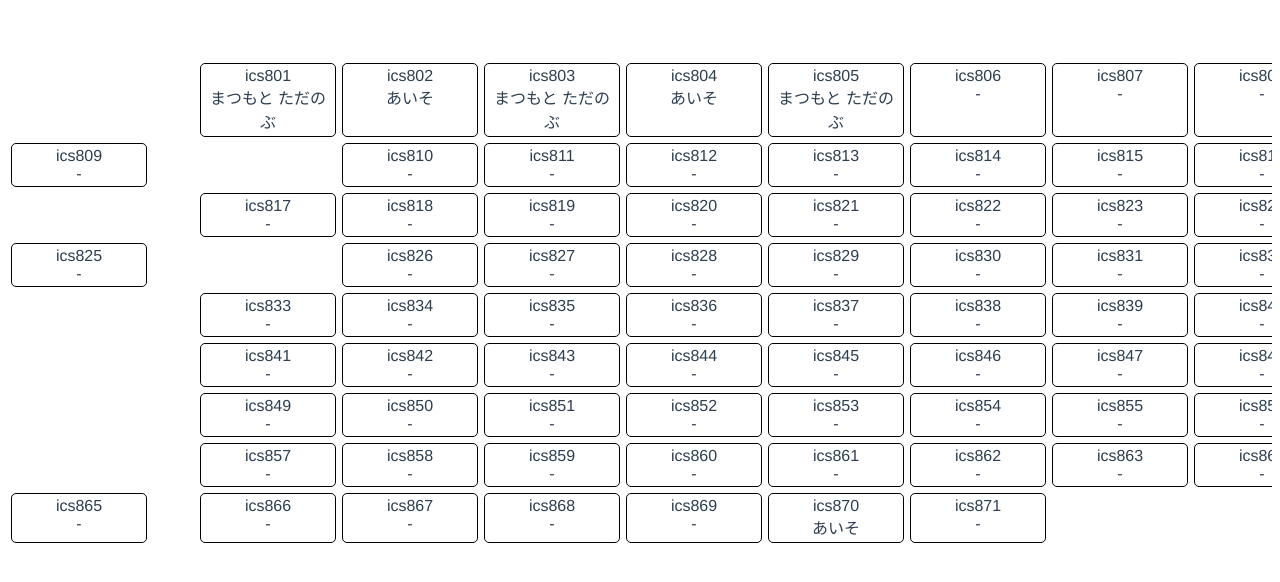
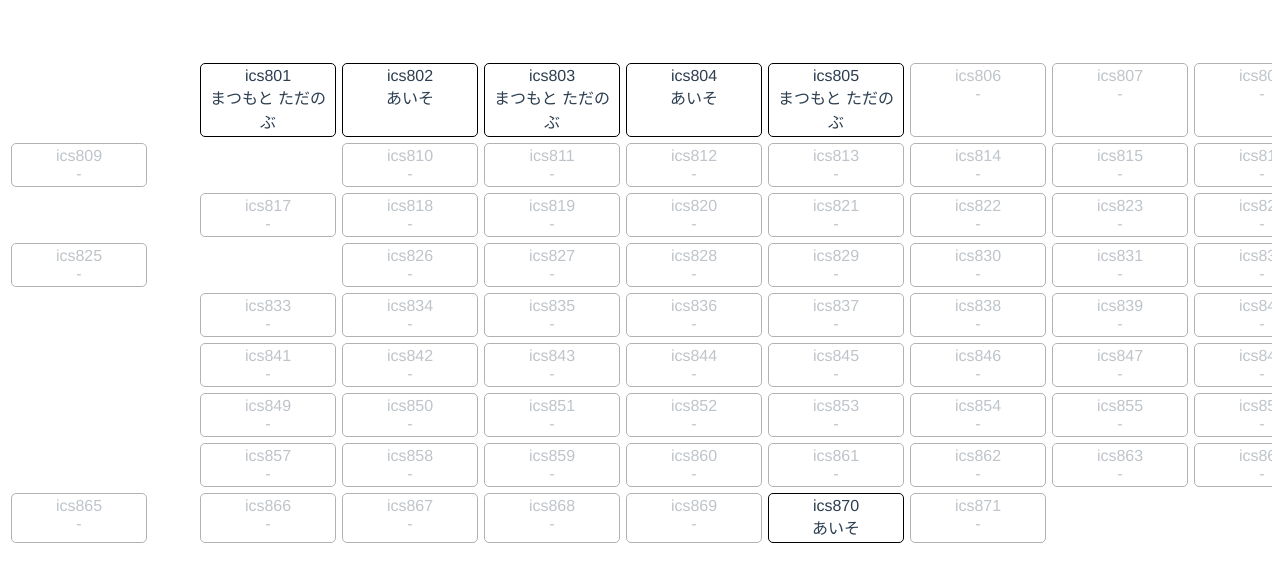
Before and after one commit to yui666a/laboratory-TA-app, a Vue app in the folder front/: page / in a window 1280 px wide. Shown: the top 582 px of the page. Built offline with nearby package versions, Linux system fonts and the light colour scheme.

Commit message:
ログイン中のPCを強調

```diff
--- a/front/src/components/modules/Seat.vue
+++ b/front/src/components/modules/Seat.vue
@@ -3,7 +3,7 @@
     <span> ics{{ seatId }} </span><br />
     <span> {{ seat.studentName }} </span>
   </div>
-  <div v-else class="seat-info">
+  <div v-else class="seat-info sign-out">
     <span> ics{{ seatId }} </span><br />
     <span> - </span>
   </div>
@@ -31,4 +31,7 @@ export default {
   border: 1px solid black;
   border-radius: 5px;
 }
+.sign-out{
+  opacity: 0.3;
+}
 </style>
```
